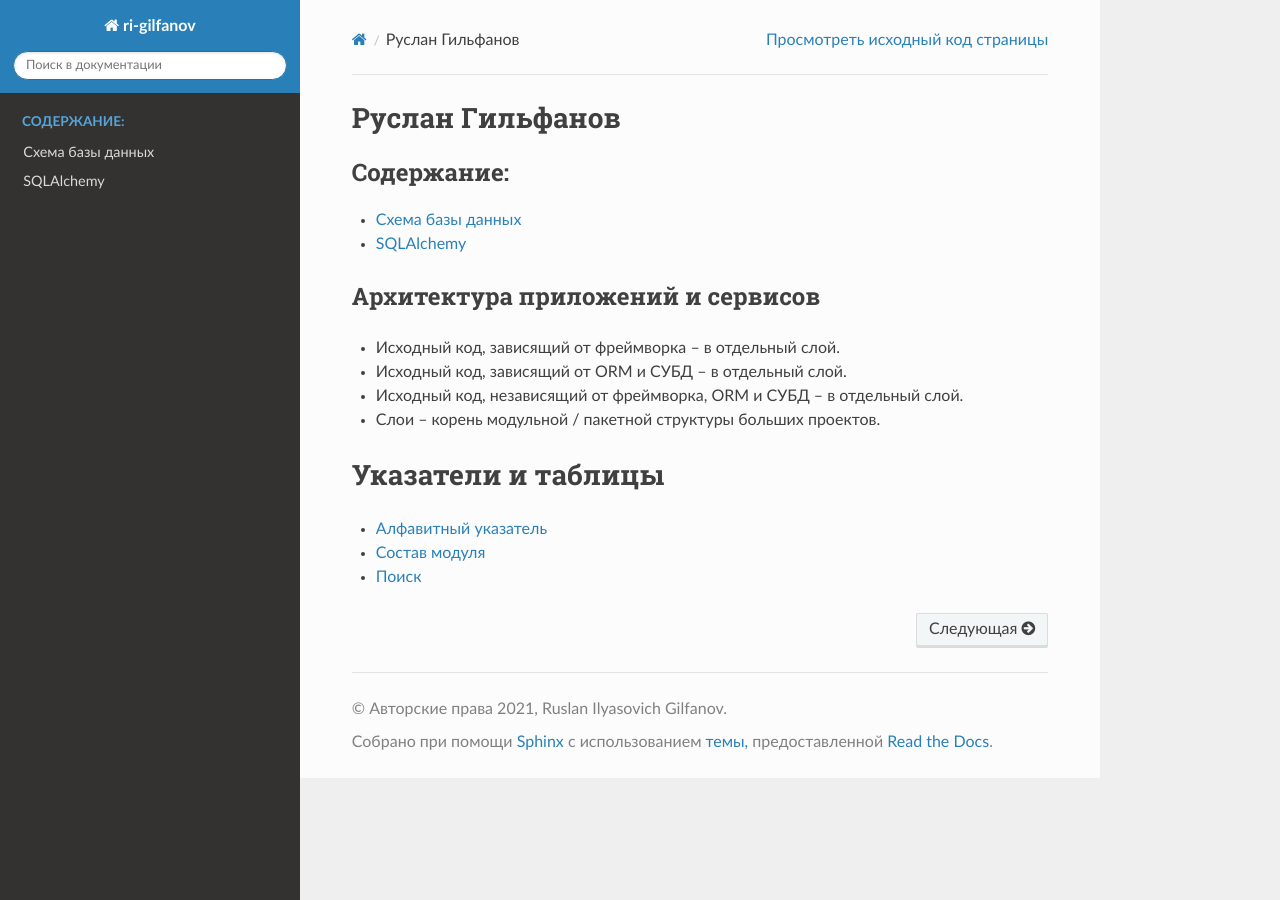
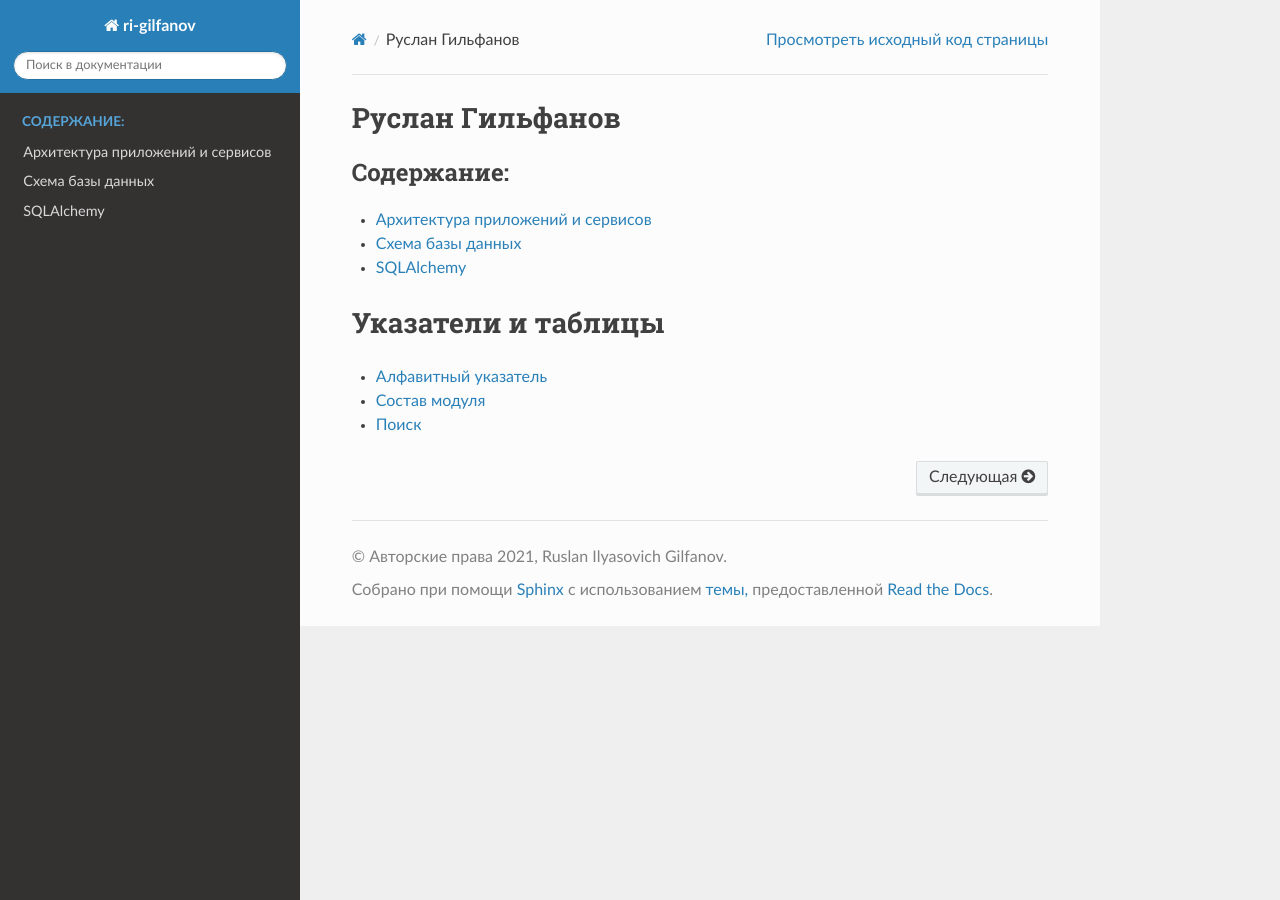
Before and after one commit to ri-gilfanov/ri-gilfanov, a Sphinx documentation site: the page built from docs/index.rst, in a window 1280 px wide. Built offline with Sphinx 7.4.7 and the Read the Docs theme 2.0.0, drawn with Linux system fonts in a browser that asks for light colours.

```diff
--- a/docs/index.rst
+++ b/docs/index.rst
@@ -10,16 +10,9 @@
    :maxdepth: 2
    :caption: Содержание:
 
+   architecture
    db_scheme
    sqlalchemy
-
-
-Архитектура приложений и сервисов
----------------------------------
-* Исходный код, зависящий от фреймворка -- в отдельный слой.
-* Исходный код, зависящий от ORM и СУБД -- в отдельный слой.
-* Исходный код, независящий от фреймворка, ORM и СУБД -- в отдельный слой.
-* Слои -- корень модульной / пакетной структуры больших проектов.
 
 
 Указатели и таблицы
```
Also changed, not shown: docs/architecture.rst (added, +7 -0 lines).
